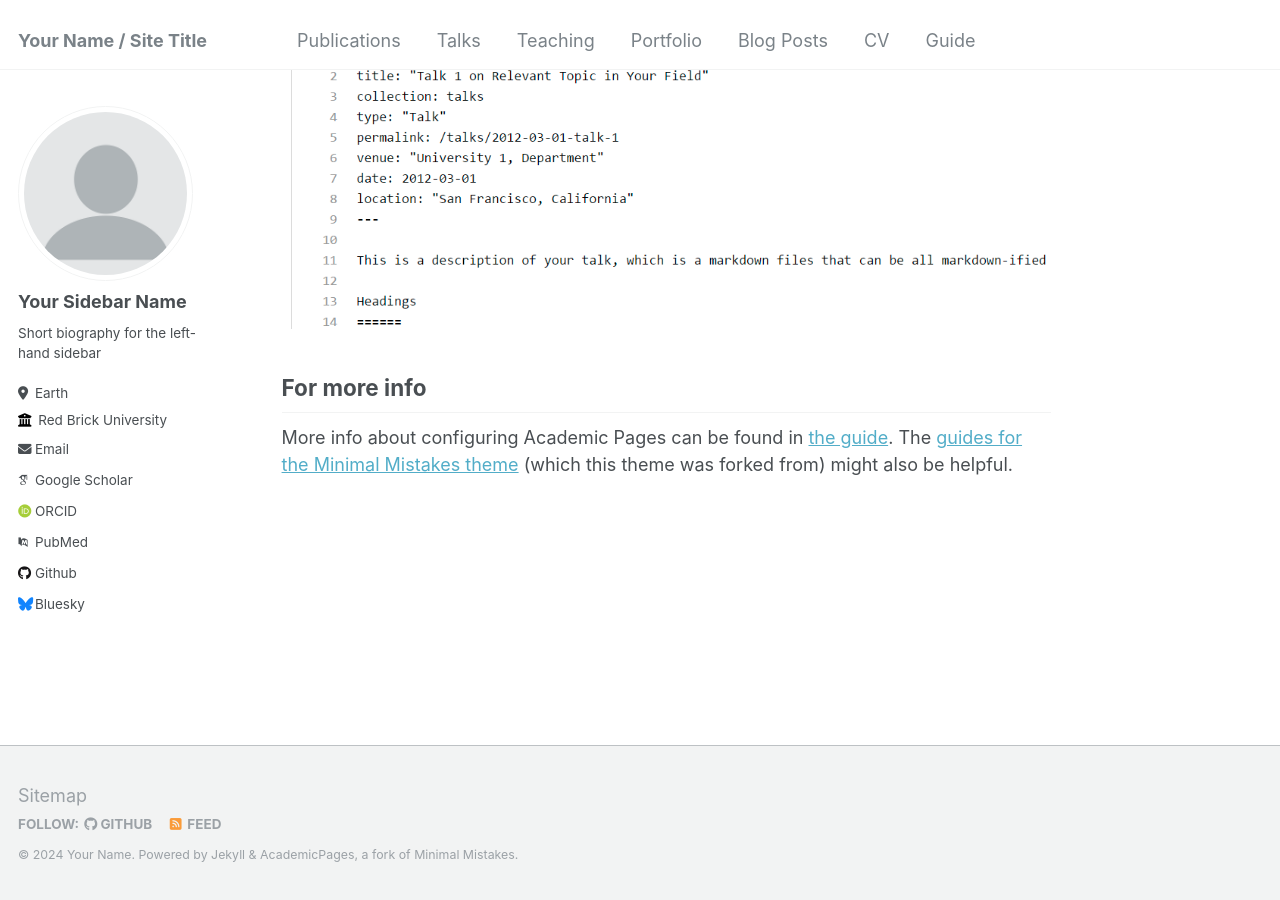
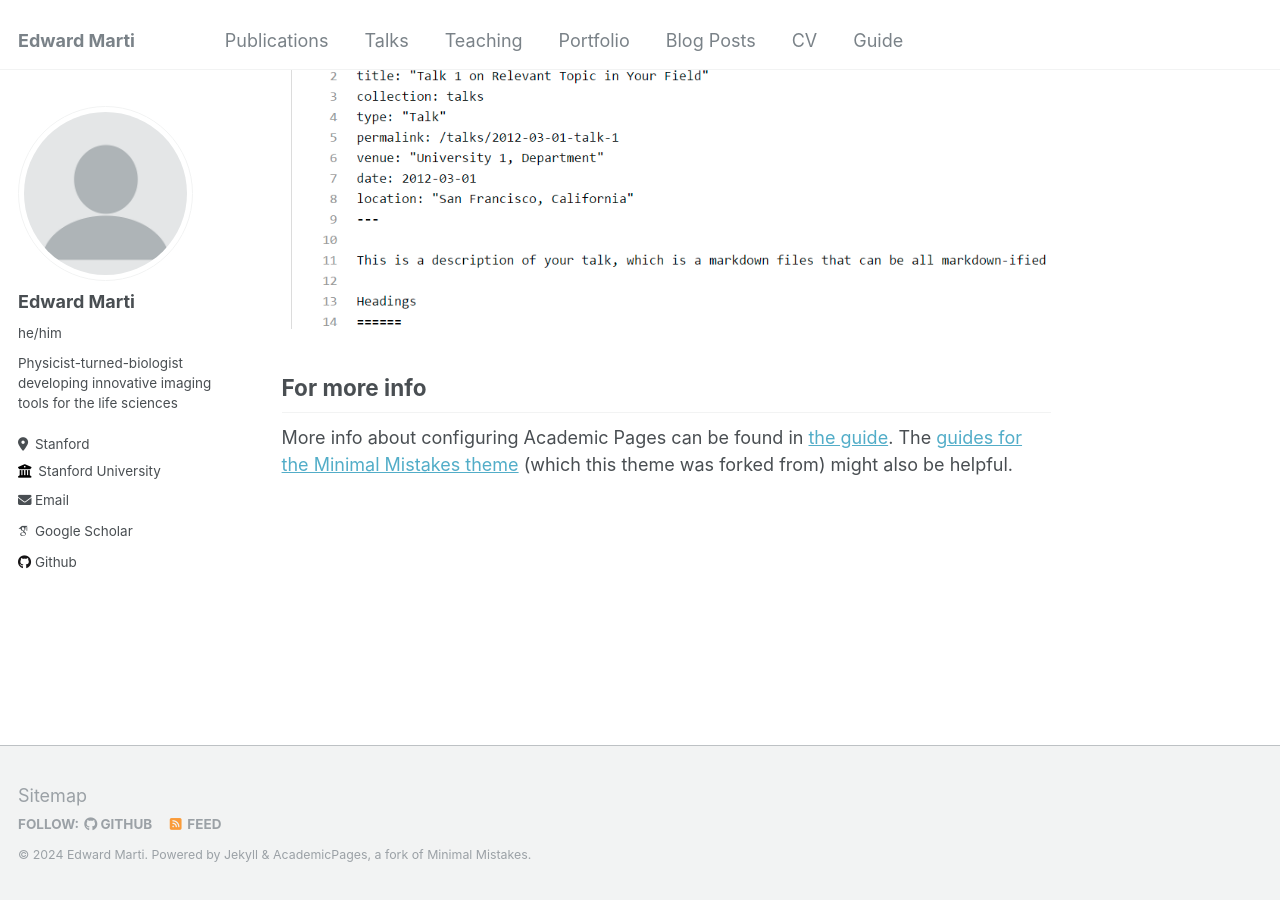
Before and after one commit to emarti/emarti.github.io, a Jekyll site: the page built from _pages/about.md, in a window 1280 px wide and 900 px high, scrolled down 2660 px. Built offline with Jekyll 4.4.1, drawn with Linux system fonts in a browser that asks for light colours; some web fonts are replaced.

Commit message:
Update _config.yml
First changes

```diff
--- a/_config.yml
+++ b/_config.yml
@@ -8,13 +8,13 @@
 
 # Basic Site Settings
 locale                   : "en-US"
-title                    : "Your Name / Site Title"
+title                    : "Edward Marti"
 title_separator          : "-"
-name                     : &name "Your Name"
-description              : &description "personal description"
-url                      : https://academicpages.github.io # the base hostname & protocol for your site e.g. "https://mmistakes.github.io"
+name                     : &name "Edward Marti"
+description              : &description "Postdoc at Stanford"
+url                      : https://emarti.github.io # the base hostname & protocol for your site e.g. "https://mmistakes.github.io"
 baseurl                  : "" # the subpath of your site, e.g. "/blog"
-repository               : "academicpages/academicpages.github.io"
+repository               : "emarti.github.io"
 
 # Site Author - The following control what appear as part of the author content on the side bar.
 #               If a field is blank the icon and link will not appear, otherwise it will be shown.
@@ -22,33 +22,33 @@ repository               : "academicpages/academicpages.github.io"
 author:
   # Biographic information
   avatar           : "profile.png"
-  name             : "Your Sidebar Name"
-  pronouns         : # example: "she/her"
-  bio              : "Short biography for the left-hand sidebar"
-  location         : "Earth"
-  employer         : "Red Brick University"
+  name             : "Edward Marti"
+  pronouns         : "he/him"
+  bio              : "Physicist-turned-biologist developing innovative imaging tools for the life sciences"
+  location         : "Stanford"
+  employer         : "Stanford University"
   uri              : # URL
-  email            : "none@example.org"
+  email            : "emarti@stanford.edu"
 
   # Academic websites
   arxiv            : # URL - Update with the correct link to your profile
-  googlescholar    : "https://scholar.google.com/citations?user=PS_CX0AAAAAJ"
+  googlescholar    : "https://scholar.google.com/citations?user=kzHfvdoAAAAJ"
   impactstory      : # URL
-  orcid            : "http://orcid.org/yourorcidurl"
+  orcid            : # "http://orcid.org/yourorcidurl"
   semantic         : # URL
-  pubmed           : "https://www.ncbi.nlm.nih.gov/pubmed/?term=john+snow"
+  pubmed           : # "https://www.ncbi.nlm.nih.gov/pubmed/?term=john+snow"
   researchgate     : # URL
 
   # Repositories and software development
   bitbucket        : # Username - Update with your username on the site
   codepen          : # Username
   dribbble         : # Username
-  github           : "academicpages"
+  github           : "emarti"
   kaggle           : # Username
   stackoverflow    : # User number or user number and name (i.e., use "1" or "1/jeff-atwood")
 
   # Social media
-  bluesky          : "bsky.app" # Replace this with you Bluesky username
+  bluesky          : # "bsky.app" # Replace this with you Bluesky username
   facebook         : # Username
   flickr           : # Username
   foursquare       : # Username
```
